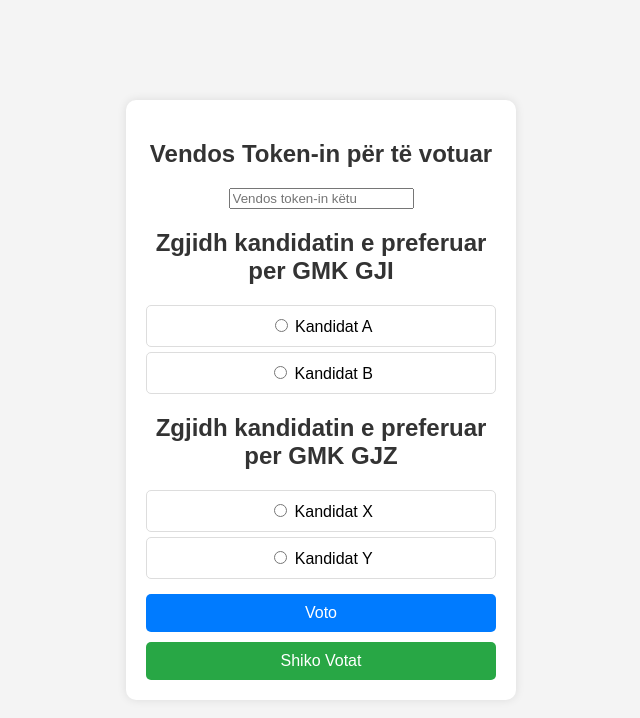
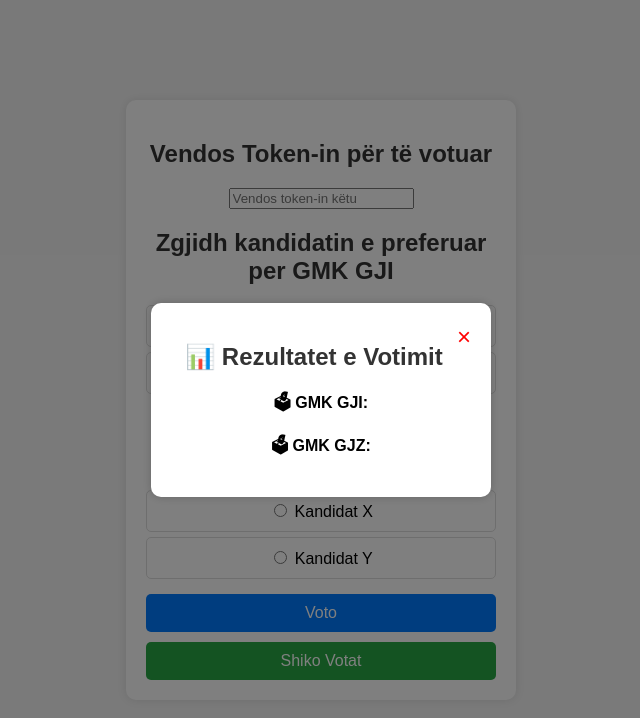
Before and after one commit to lslxslx/eVoG, a plain HTML site: page index.html in a window 1280 px wide. Shown: the whole page, without its empty margins (319-959 px from the left). Drawn offline with Linux system fonts and the light colour scheme.

Commit message:
Add files via upload

```diff
--- a/code.js
+++ b/code.js
@@ -32,12 +32,22 @@ async function fetchVotes() {
         if (vote.GMK_GJZ) voteCounts.GMK_GJZ[vote.GMK_GJZ]++;
     }
 
-    // Shfaqja e rezultateve me alert
-    alert(
-        `📊 Rezultatet e Votimit:\n\n` +
-        `🗳 GMK GJI:\n  - Kandidat A: ${voteCounts.GMK_GJI["Kandidat A"]} vota\n  - Kandidat B: ${voteCounts.GMK_GJI["Kandidat B"]} vota\n\n` +
-        `🗳 GMK GJZ:\n  - Kandidat X: ${voteCounts.GMK_GJZ["Kandidat X"]} vota\n  - Kandidat Y: ${voteCounts.GMK_GJZ["Kandidat Y"]} vota`
-    );
+    // Mbushja e modalit me rezultatet
+    document.getElementById("votesGMKGJI").innerHTML =
+        `- Kandidat A: ${voteCounts.GMK_GJI["Kandidat A"]} vota<br>` +
+        `- Kandidat B: ${voteCounts.GMK_GJI["Kandidat B"]} vota`;
+
+    document.getElementById("votesGMKGJZ").innerHTML =
+        `- Kandidat X: ${voteCounts.GMK_GJZ["Kandidat X"]} vota<br>` +
+        `- Kandidat Y: ${voteCounts.GMK_GJZ["Kandidat Y"]} vota`;
+
+    // Shfaq modalin
+    document.getElementById("votesModal").style.display = "flex";
+}
+
+// Funksioni për të mbyllur modalin
+function closeModal() {
+    document.getElementById("votesModal").style.display = "none";
 }
 
 // Funksioni për të ruajtur votat në Dropbox
--- a/index.html
+++ b/index.html
@@ -74,6 +74,36 @@
         button#viewVotes:hover {
             background: #218838;
         }
+
+        .modal {
+            display: none;
+            position: fixed;
+            z-index: 1;
+            left: 0;
+            top: 0;
+            width: 100%;
+            height: 100%;
+            background-color: rgba(0, 0, 0, 0.5);
+            display: flex;
+            justify-content: center;
+            align-items: center;
+        }
+
+        .modal-content {
+            background-color: white;
+            padding: 20px;
+            border-radius: 10px;
+            text-align: center;
+            box-shadow: 0px 0px 10px rgba(0, 0, 0, 0.2);
+            width: 300px;
+        }
+
+        .close {
+            color: red;
+            font-size: 24px;
+            float: right;
+            cursor: pointer;
+        }
     </style>
 </head>
 
@@ -93,6 +123,17 @@
         <button onclick="submitVote()">Voto</button>
         <button id="viewVotes" onclick="fetchVotes()">Shiko Votat</button>
     </div>
+
+    <div id="votesModal" class="modal">
+        <div class="modal-content">
+            <span class="close" onclick="closeModal()">&times;</span>
+            <h2>📊 Rezultatet e Votimit</h2>
+            <p><strong>🗳 GMK GJI:</strong></p>
+            <p id="votesGMKGJI"></p>
+            <p><strong>🗳 GMK GJZ:</strong></p>
+            <p id="votesGMKGJZ"></p>
+        </div>
+    </div>
     <script src="code.js"></script>
 
 </body>
```
